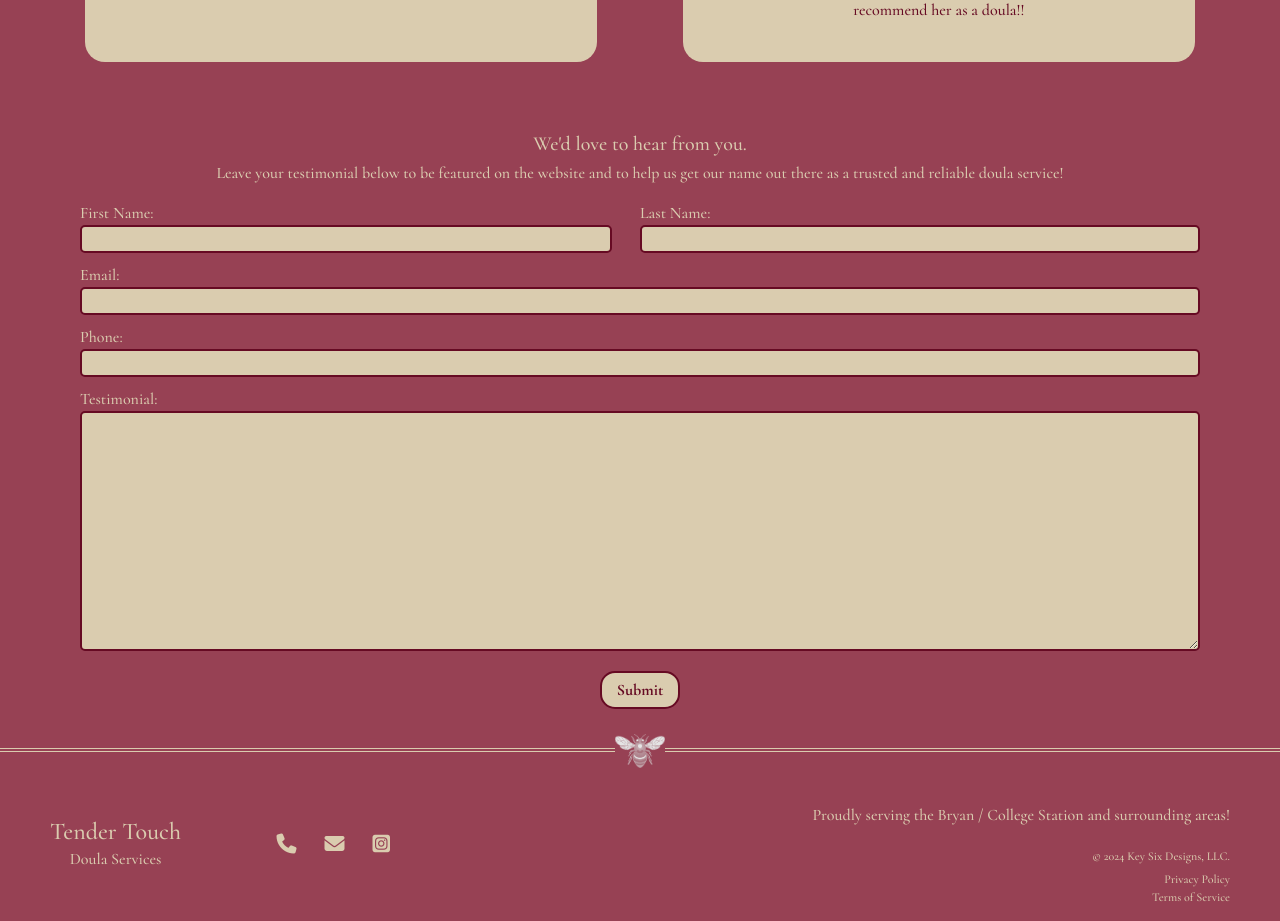
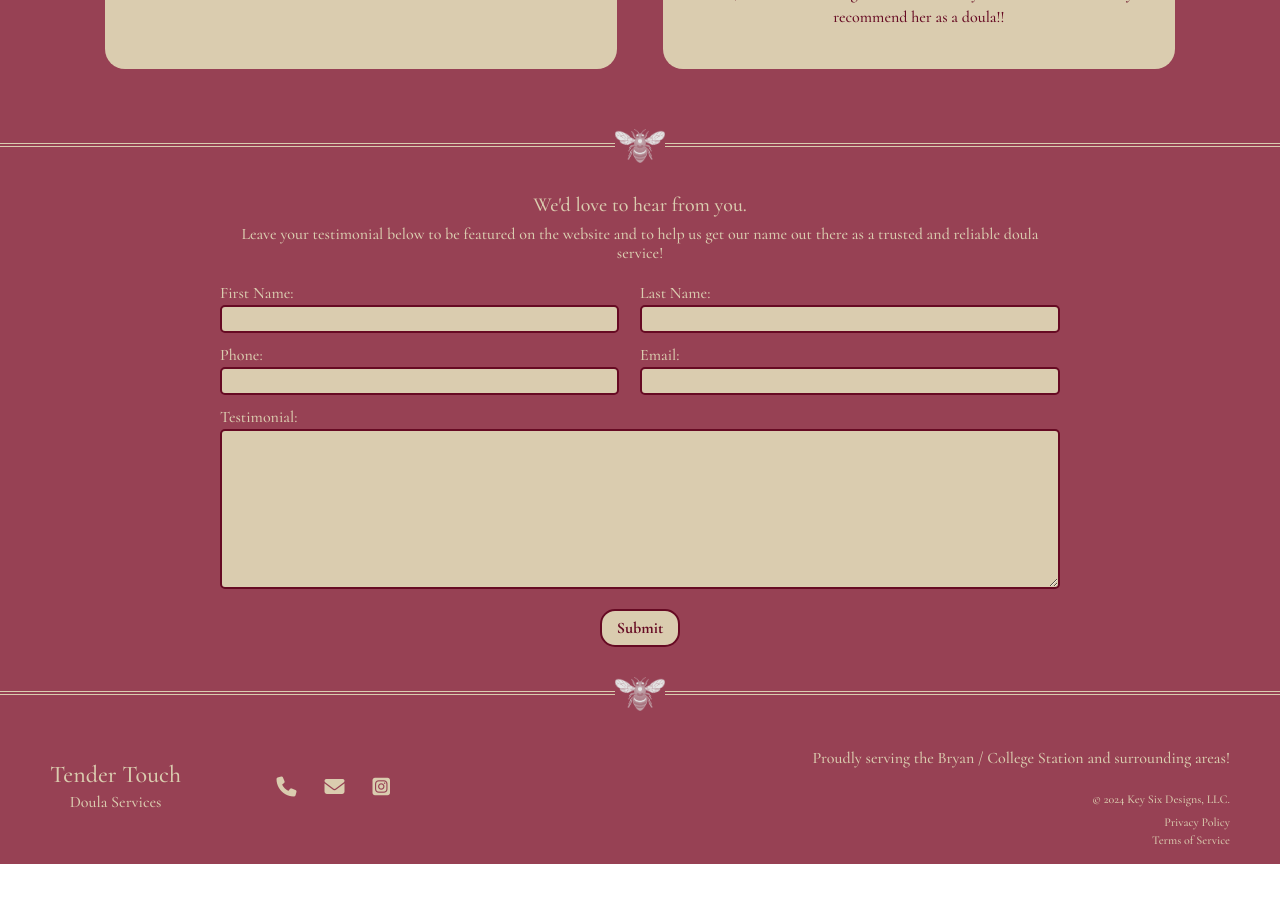
Before and after one commit to AHudg/holistic, a React (Vite) app: page /testimonials in a window 1280 px wide. Shown: the part 1000-1921 px from the top of the page. After the commit the page ends 1864 px from the top, so only its background shows below. Built offline with nearby package versions, Linux system fonts and the light colour scheme.

Commit message:
Styled testimonial completely

```diff
--- a/index.html
+++ b/index.html
@@ -52,11 +52,11 @@
     </form>
 
     <form name="testimonial" netlify netlify-honeypot="bot-field" hidden>
-      <input type="text" id="firstNameTest" name="firstNameTest"></input>
-      <input type="text" id="lastNameTest" name="lastNameTest"></input>
-      <input type="text" id="emailTest" name="emailTest"></input>
-      <input type="text" id="phoneTest" name="phoneTest"></input>
-      <textarea id="messageTest" name="messageTest"></textarea>
+      <input type="text" id="firstNameTest" name="firstName"></input>
+      <input type="text" id="lastNameTest" name="lastName"></input>
+      <input type="text" id="emailTest" name="email"></input>
+      <input type="text" id="phoneTest" name="phone"></input>
+      <textarea id="messageTest" name="message"></textarea>
       <button type="submit">Submit</button>
     </form>
 
--- a/src/pages/Testimonials/Testimonials.jsx
+++ b/src/pages/Testimonials/Testimonials.jsx
@@ -1,4 +1,6 @@
 import { useRef } from "react";
+
+import PageBreak from "../../components/PageBreak/PageBreak.jsx";
 import "./testimonial.css";
 
 function Testimonials({}) {
@@ -85,6 +87,9 @@ function Testimonials({}) {
           </p>
         </div>
       </div>
+
+      <PageBreak textColor={"var(--paleCrumble)"} />
+
       <form
         ref={targetRef}
         name="testimonial"
@@ -103,27 +108,29 @@ function Testimonials({}) {
           <div>
             <div className="nameDiv">
               <label htmlFor="firstNameTest">First Name:</label>
-              <input
-                type="text"
-                id="firstNameTest"
-                name="firstNameTest"
-              ></input>
+              <input type="text" id="firstNameTest" name="firstName"></input>
             </div>
 
             <div className="nameDiv">
               <label htmlFor="lastNameTest">Last Name:</label>
-              <input type="text" name="lastNameTest"></input>
+              <input type="text" name="lastName"></input>
             </div>
           </div>
 
-          <label htmlFor="emailTest">Email:</label>
-          <input type="text" id="emailTest" name="emailTest"></input>
+          <div>
+            <div className="nameDiv">
+              <label htmlFor="phoneTest">Phone:</label>
+              <input type="text" id="phoneTest" name="phone"></input>
+            </div>
 
-          <label htmlFor="phoneTest">Phone:</label>
-          <input type="text" id="phoneTest" name="phoneTest"></input>
+            <div className="nameDiv">
+              <label htmlFor="emailTest">Email:</label>
+              <input type="text" id="emailTest" name="email"></input>
+            </div>
+          </div>
 
           <label htmlFor="messageTest">Testimonial:</label>
-          <textarea id="messageTest" name="messageTest"></textarea>
+          <textarea id="messageTest" name="message"></textarea>
         </div>
 
         <button type="submit" className="testBtn">
--- a/src/pages/Testimonials/testimonial.css
+++ b/src/pages/Testimonials/testimonial.css
@@ -1,11 +1,15 @@
 .testSection {
   background-color: var(--testimonial);
   color: var(--paleCrumble);
-  padding: 15px 20px;
   text-align: center;
 }
 
+.testContainer {
+  padding: 0 20px;
+}
+
 .testSection > h2 {
+  padding-top: 30px;
   font-size: 2rem;
   font-weight: bolder;
   text-shadow: 3px 3px 3px rgba(0, 0, 0, 0.2);
@@ -14,20 +18,21 @@
 .testSection > h3 {
   font-style: italic;
   font-size: 1.2rem;
+  margin: 0 20px;
 }
 
 .testSection > h4 {
   font-style: italic;
   font-size: 1rem;
   text-align: end;
-  margin-right: 5px;
+  margin: 20px 30px 0 0;
 }
 
 .testContainer {
   display: flex;
   flex-wrap: wrap;
   justify-content: space-around;
-  margin: 20px 5px;
+  margin: 10px 5px;
 }
 
 .testBlurb {
@@ -55,10 +60,13 @@
   left: -10px;
 }
 
+form {
+  padding: 30px 20px;
+}
+
 .testForm {
   display: flex;
   flex-direction: column;
-  /* width: 100%; */
 }
 
 .testForm > input,
@@ -80,7 +88,8 @@
   width: 50%;
 }
 
-#firstNameTest {
+#firstNameTest,
+#phoneTest {
   margin-right: 5%;
 }
 
@@ -89,7 +98,7 @@ label {
   text-align: start;
 }
 
-#messageTest {
+textarea {
   height: 30vh;
 }
 
@@ -100,49 +109,96 @@ label {
   color: var(--cherry);
   font-weight: bold;
   border-radius: 15px;
-  margin: 20px 0 10px;
+  margin: 20px 0 0;
 }
 
 @media screen and (min-width: 575px) {
-  .testSection {
-    padding: 15px 40px;
+  .testSection > h4 {
+    margin-right: 40px;
+  }
+
+  .testContainer {
+    padding: 0px 40px;
   }
 
   .testBlurb {
     padding: 40px;
     margin-bottom: 50px;
   }
+
+  form {
+    padding: 30px 40px;
+  }
+
+  textarea {
+    height: 20vh;
+  }
 }
 
 @media screen and (min-width: 768px) {
-  .testSection {
-    padding: 15px 60px;
+  .testSection > h4 {
+    margin-right: 60px;
+  }
+
+  .testContainer {
+    padding: 0px 60px;
+  }
+
+  form {
+    padding: 30px 60px;
+    margin: 0 60px;
   }
 }
 
 @media screen and (min-width: 992px) {
-  .testSection {
-    padding: 15px 80px;
+  .testSection > h4 {
+    margin-right: 100px;
+  }
+
+  .testContainer {
+    padding: 0px 100px;
+  }
+
+  form {
+    padding: 30px 100px;
   }
 }
 
 @media screen and (min-width: 1200px) {
   .testContainer {
     justify-content: space-between;
-    margin-top: 30px;
   }
 
   .testBlurb {
     width: 40vw;
   }
+
+  form {
+    margin: 0 120px;
+  }
 }
 
 @media screen and (min-width: 1400px) {
-  .testSection {
-    padding: 15px 120px;
+  .testSection > h4 {
+    margin-right: 120px;
+  }
+
+  .testContainer {
+    padding: 0px 120px;
   }
 
   .testContainer {
     margin: 40px 0;
   }
+
+  form {
+    padding: 30px 120px;
+    margin: 0 200px;
+  }
 }
+
+@media screen and (min-width: 1600px) {
+  form {
+    margin: 0 300px;
+  }
+}
```
